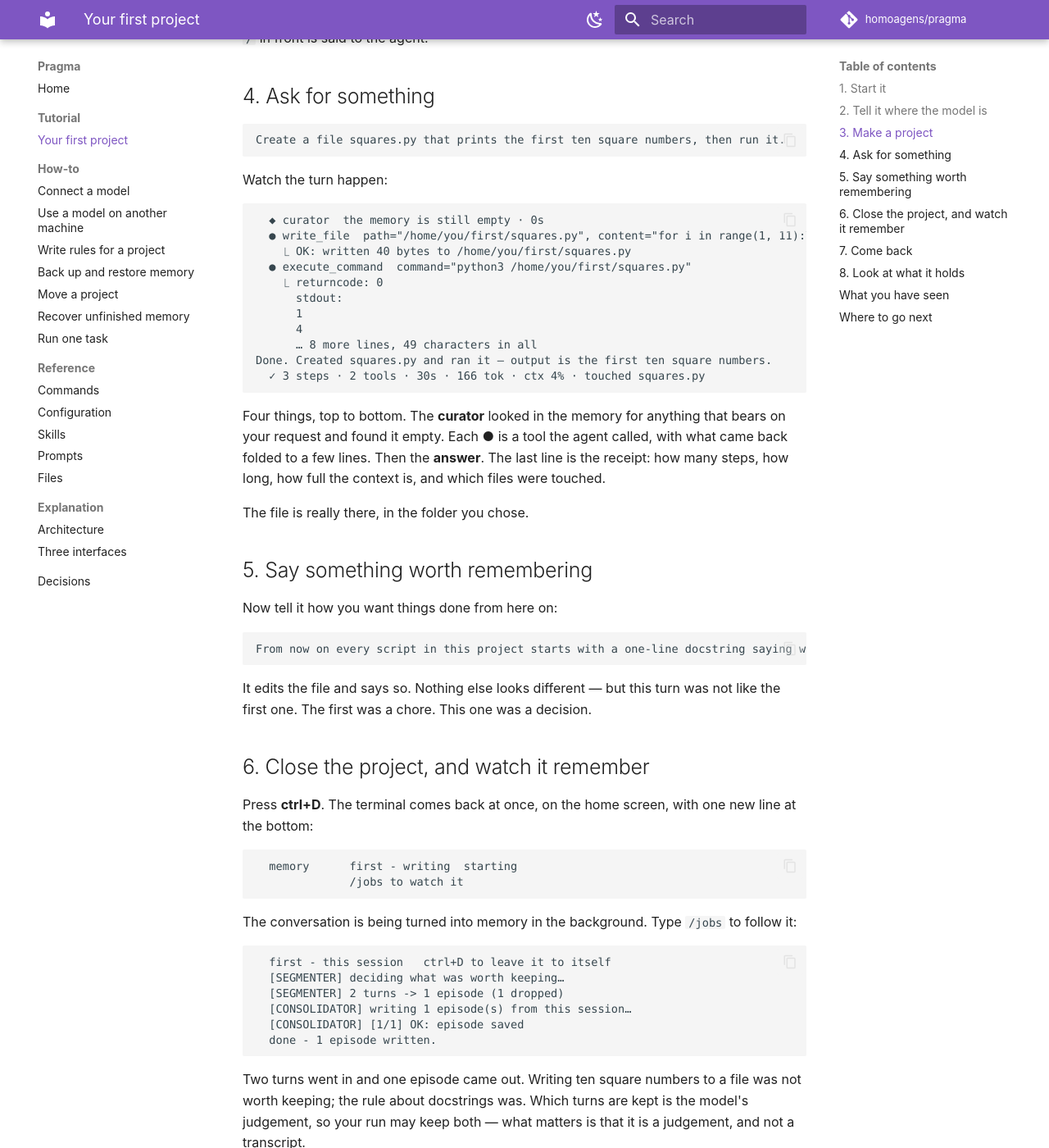
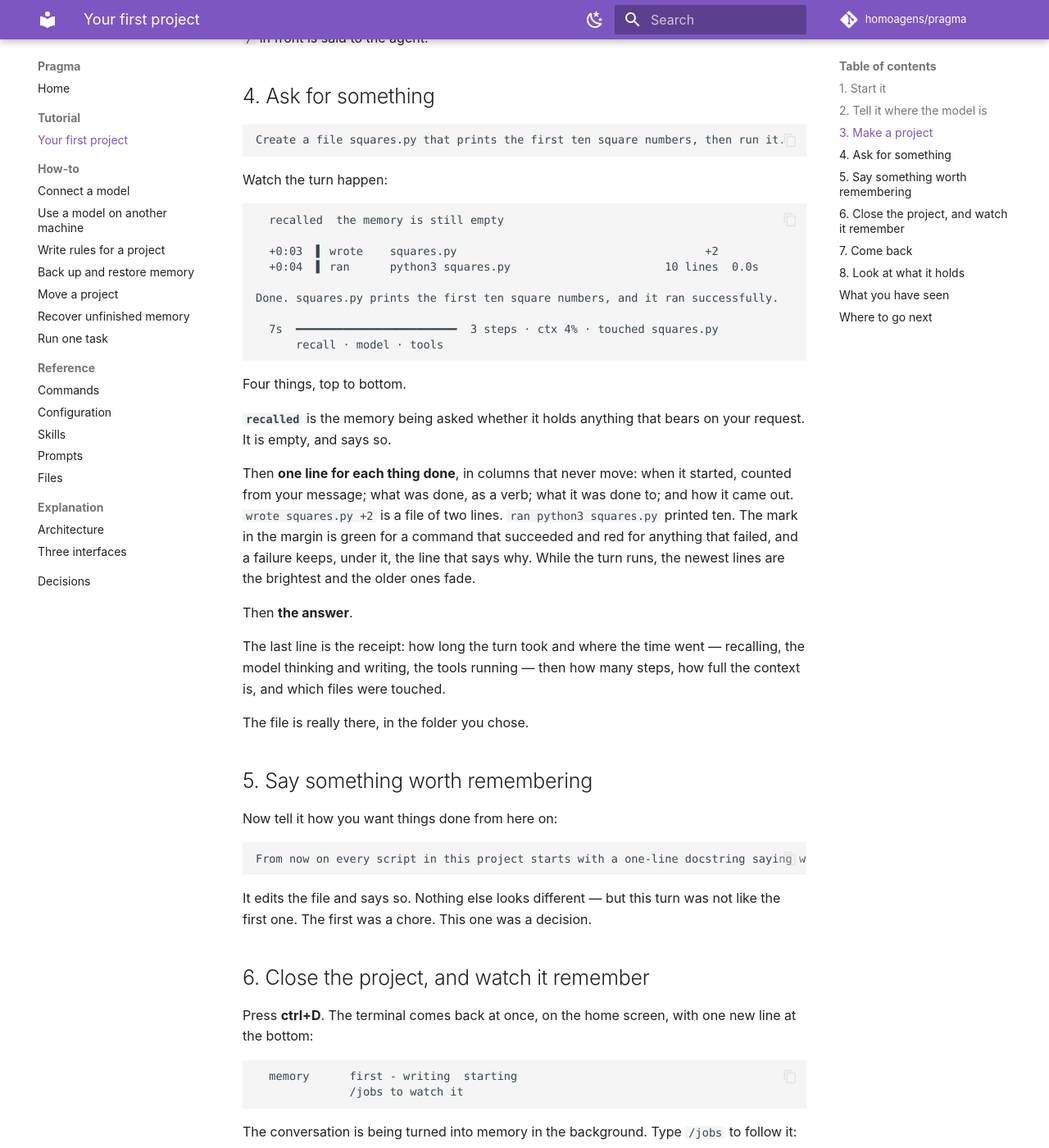
Before and after one commit to homoagens/pragma, an MkDocs documentation site: the page built from docs/tutorial/first-project.md, in a window 1280 px wide and 1400 px high, scrolled down 1934 px. Shown: the whole window at 82% size. Built offline with MkDocs 1.6.1 and Material for MkDocs 9.7.7, drawn with Linux system fonts in a browser that asks for light colours; plug-ins that fetch from the network failed and are left out; comment, search, counter and statistics services are not loaded; some of the changed text lies outside the part shown.

Commit message:
docs: the screens are the ones the ledger draws
The tutorial showed a turn as it used to look. Its path was run again
and the screens in it are the new ones; the text beside them says how to
read a line. The README's paragraph on what a turn looks like, the code
map and a decision record follow.

Co-Authored-By: Claude Opus 5.5 <noreply@anthropic.com>

````diff
--- a/docs/tutorial/first-project.md
+++ b/docs/tutorial/first-project.md
@@ -99,24 +99,35 @@ Create a file squares.py that prints the first ten square numbers, then run it.
 Watch the turn happen:
 
 ```text
-  ◆ curator  the memory is still empty · 0s
-  ● write_file  path="/home/you/first/squares.py", content="for i in range(1, 11):\n    print(i * i)\n"
-    ⎿ OK: written 40 bytes to /home/you/first/squares.py
-  ● execute_command  command="python3 /home/you/first/squares.py"
-    ⎿ returncode: 0
-      stdout:
-      1
-      4
-      … 8 more lines, 49 characters in all
-Done. Created squares.py and ran it — output is the first ten square numbers.
-  ✓ 3 steps · 2 tools · 30s · 166 tok · ctx 4% · touched squares.py
+  recalled  the memory is still empty
+
+  +0:03  ▌ wrote    squares.py                                     +2
+  +0:04  ▌ ran      python3 squares.py                       10 lines  0.0s
+
+Done. squares.py prints the first ten square numbers, and it ran successfully.
+
+  7s  ━━━━━━━━━━━━━━━━━━━━━━━━  3 steps · ctx 4% · touched squares.py
+      recall · model · tools
 ```
 
-Four things, top to bottom. The **curator** looked in the memory for anything
-that bears on your request and found it empty. Each **●** is a tool the agent
-called, with what came back folded to a few lines. Then the **answer**. The
-last line is the receipt: how many steps, how long, how full the context is,
-and which files were touched.
+Four things, top to bottom.
+
+**`recalled`** is the memory being asked whether it holds anything that bears
+on your request. It is empty, and says so.
+
+Then **one line for each thing done**, in columns that never move: when it
+started, counted from your message; what was done, as a verb; what it was
+done to; and how it came out. `wrote squares.py +2` is a file of two lines.
+`ran python3 squares.py` printed ten. The mark in the margin is green for a
+command that succeeded and red for anything that failed, and a failure keeps,
+under it, the line that says why. While the turn runs, the newest lines are
+the brightest and the older ones fade.
+
+Then **the answer**.
+
+The last line is the receipt: how long the turn took and where the time went
+— recalling, the model thinking and writing, the tools running — then how
+many steps, how full the context is, and which files were touched.
 
 The file is really there, in the folder you chose.
 
@@ -179,14 +190,23 @@ Write fib.py that prints the first ten Fibonacci numbers.
 ```
 
 ```text
-  ◆ curator  1 memory + 0 beliefs → recalled 1 · 5s
-      · Enforce one-line docstring convention for all project scripts
-  ● write_file  path="/home/you/first/fib.py", content=""""Print the first ten Fibonacci numbers."""\n\na, b = 0, 1…"
+  recalled  █████░░░  Enforce one-line docstring convention for all project scripts
+
+         I'll write fib.py in the current working directory.
+  +0:06  ▌ wrote    fib.py                                        +13
+         Now let me run it to verify:
+  +0:08  ▌ ran      python3 fib.py                           10 lines  0.0s
+
+fib.py prints the first ten Fibonacci numbers. The script follows the
+project's one-line docstring convention.
 ```
 
-The curator found the episode, judged that it bears on this request, and put
-it in front of the agent. The new file starts with a docstring nobody asked
-for this time.
+This time `recalled` has something: the episode, and a bar for how strongly
+it is held. Pragma found it, judged that it bears on this request, and put it
+in front of the agent. The lines in between the steps are the agent saying
+what it is about to do.
+
+Open `fib.py`: it starts with a docstring nobody asked for this time.
 
 ## 8. Look at what it holds
 
@@ -208,7 +228,7 @@ One memory, and how strongly it is held. `/memory last` shows it in full, and
 ## What you have seen
 
 - A **project** is a folder plus a memory kept apart from it.
-- A **turn** is recall, then tools, then an answer.
+- A **turn** is recall, then what was done, line by line, then an answer.
 - **Closing** a project is what turns a conversation into memory, and not all
   of it is kept.
 - The next conversation starts **without the transcript and with the
````
Also changed, not shown: README.md (+8 -5 lines), docs/decisions/0018-a-turn-is-drawn-as-a-ledger.md (added, +49 -0 lines), docs/decisions/README.md (+1 -0 lines), docs/explanation/architecture.md (+4 -3 lines).
